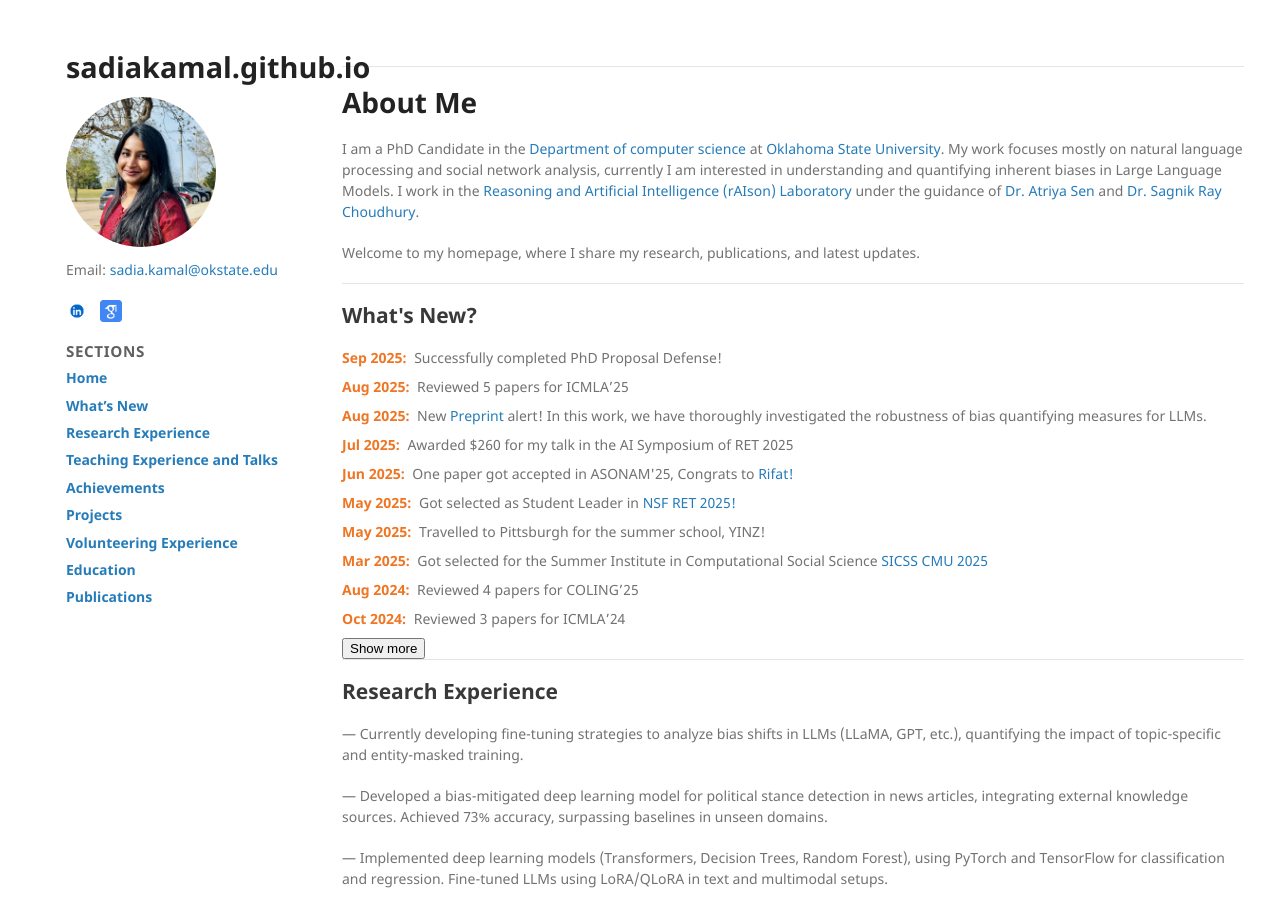
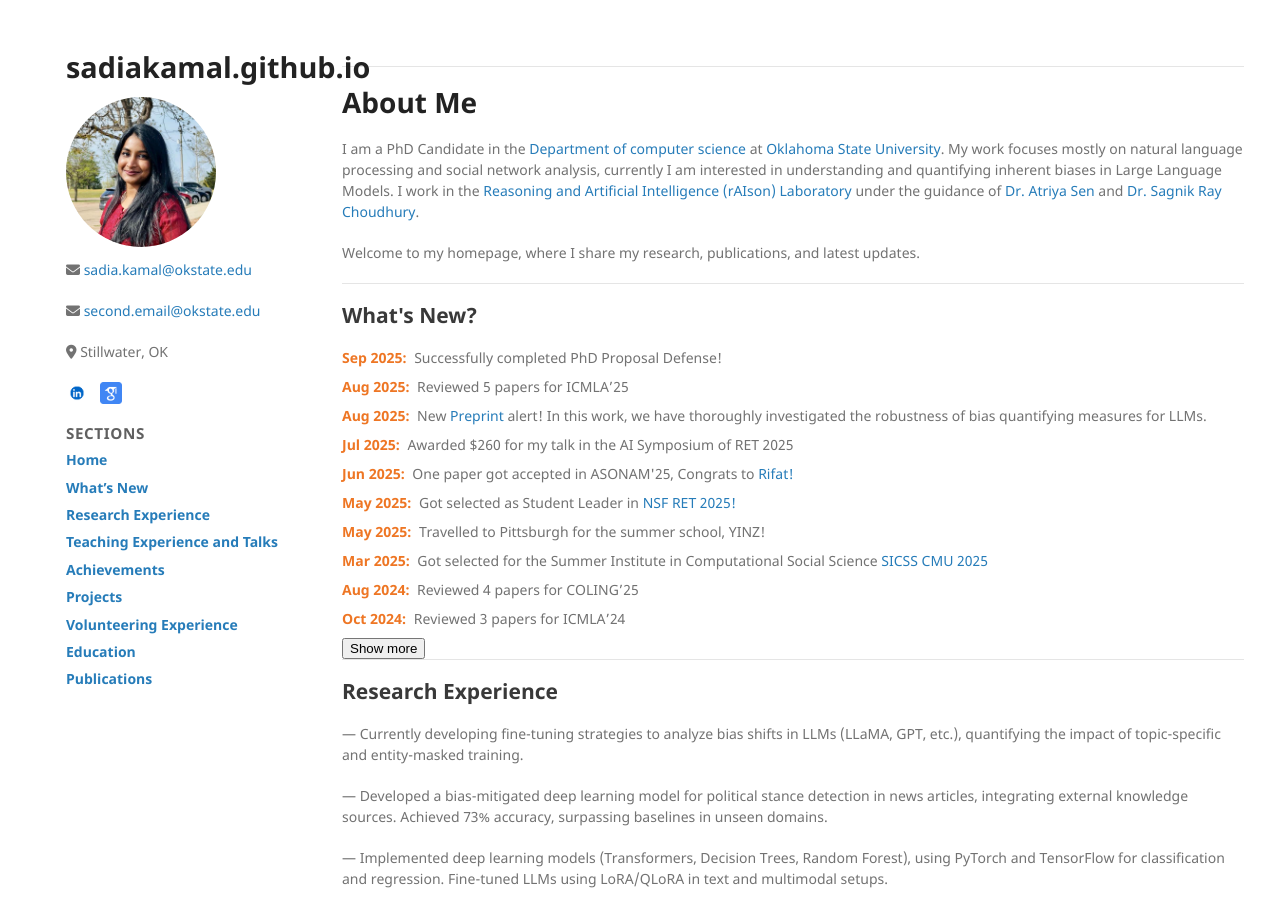
Before and after one commit to sadiakamal/sadiakamal.github.io, a Jekyll site: the page built from index.md, in a window 1280 px wide and 900 px high. Built offline with Jekyll 4.4.1, drawn with Linux system fonts in a browser that asks for light colours; the repository's description, which GitHub fills in, is left out.

Commit message:
Update default.html

```diff
--- a/_layouts/default.html
+++ b/_layouts/default.html
@@ -7,6 +7,8 @@
 
     {% seo %}
     <link rel="stylesheet" href="{{ "/assets/css/style.css?v=" | append: site.github.build_revision | relative_url }}">
+    <link rel="stylesheet" href="https://cdnjs.cloudflare.com/ajax/libs/font-awesome/6.5.2/css/all.min.css">
+
     {% include head-custom.html %}
   </head>
 
@@ -30,7 +32,9 @@
 
         <!-- Contact -->
         <div class="contact-info">
-          <p>Email: <a href="mailto:sadia.kamal@okstate.edu">sadia.kamal@okstate.edu</a></p>
+            <p><i class="fa-solid fa-envelope"></i> <a href="mailto:sadia.kamal@okstate.edu">sadia.kamal@okstate.edu</a></p>
+            <p><i class="fa-solid fa-envelope"></i> <a href="mailto:second.email@okstate.edu">second.email@okstate.edu</a></p>
+            <p><i class="fa-solid fa-location-dot"></i> Stillwater, OK</p>
             <div class="contact-icons">
               <a href="https://www.linkedin.com/in/sadia-kamal-9ba392171/" target="_blank" rel="noopener noreferrer">
                 <img src="{{ '/assets/linkedin.png' | relative_url }}" alt="LinkedIn">
@@ -40,6 +44,7 @@
               </a>
             </div>
           </div>
+
 
         <!-- SECTIONS (Left nav) -->
         {% assign here = page.url | relative_url %}
```
Lines whose indentation alone changed are shown as unchanged.
